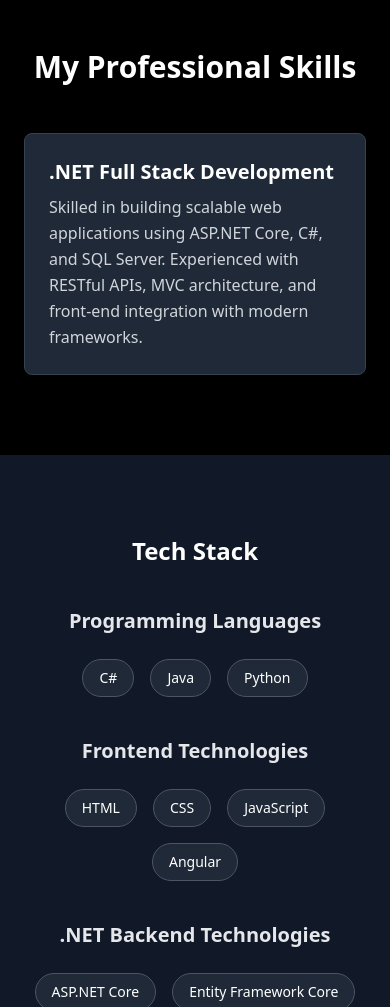
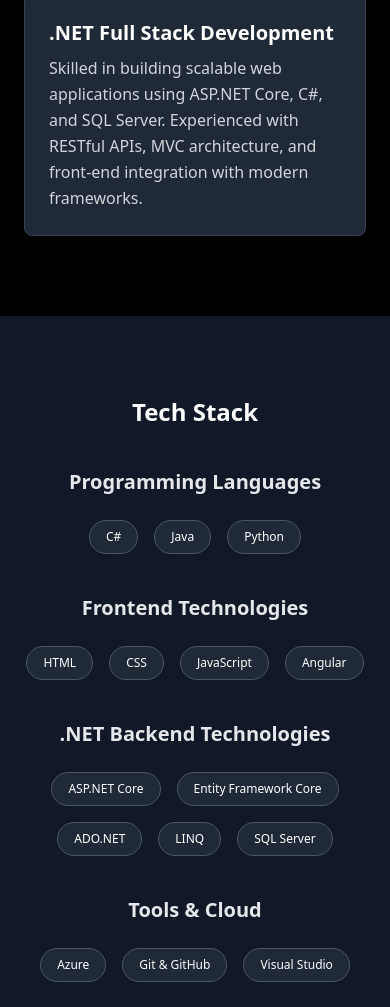
Before and after one commit to BaluAkhil/devfolio, a plain HTML site: page Website/index.html in a window 390 px wide. Shown: the part 993-2000 px from the top of the page. Drawn offline with nearby package versions, Linux system fonts and the light colour scheme.

Commit message:
Updated portfolio code

```diff
--- a/Website/index.html
+++ b/Website/index.html
@@ -10,14 +10,13 @@
 
 <body class="bg-black text-white font-sans">
 
-  <!-- Navbar -->
   <header class="border-b sticky top-0 bg-gray-900 z-80 shadow-sm">
     <div class="max-w-7xl mx-auto px-8 py-4 flex justify-between items-center">
       <h1 class="text-xl font-bold flex items-center space-x-2">
         <span class="w-4 h-4 bg-teal-500 inline-block rounded-sm"></span>
         <span>Akhil Balu</span>
       </h1>
-      <nav class="space-x-8 text-sm font-large text-white">
+      <nav class="space-x-8 text-sm font-large text-white hidden md:flex">
         <a href="#about" class="hover:text-teal-400 transition">About</a>
         <a href="#skills" class="hover:text-teal-400 transition">Skills</a>
         <a href="#education" class="hover:text-teal-400 transition">Education</a>
@@ -25,13 +24,13 @@
         <a href="#projects" class="hover:text-teal-400 transition">Projects</a>
         <a href="#contact" class="hover:text-teal-400 transition">Contact</a>
       </nav>
+      <button class="md:hidden text-teal-400 text-2xl">☰</button>
     </div>
   </header>
 
-  <!-- Hero Section -->
   <section id="about" class="max-w-7xl mx-auto py-12 px-6 flex flex-col md:flex-row items-center gap-12 bg-gray-900">
     <div class="flex-1">
-      <h2 class="text-4xl md:text-5xl font-extrabold leading-tight">
+      <h2 class="text-3xl md:text-5xl font-extrabold leading-tight">
         Namaste! I’m <span class="text-teal-400">Akhil Balu</span>
       </h2>
       <p class="text-gray-300 mt-6 text-lg max-w-xl leading-relaxed">
@@ -49,15 +48,13 @@
       </div>
     </div>
 
-    <!-- Profile Image -->
     <div class="flex-1 flex justify-center">
-      <div class="w-72 h-72 md:w-80 md:h-80 bg-gray-800 rounded-full border-4 border-teal-400 overflow-hidden shadow-lg">
+      <div class="w-48 h-48 sm:w-60 sm:h-60 md:w-72 md:h-72 lg:w-80 lg:h-80 bg-gray-800 rounded-full border-4 border-teal-400 overflow-hidden shadow-lg">
         <img src="akhilphoto.jpg" alt="Portrait of Akhil Balu" class="w-full h-full object-cover" />
       </div>
     </div>
   </section>
 
-  <!-- Skills Section -->
   <section id="skills" class="py-20 bg-black px-6">
     <div class="max-w-6xl mx-auto">
       <h2 class="text-3xl font-bold text-center mb-12 text-teal-400">My Professional Skills</h2>
@@ -72,59 +69,52 @@
     </div>
   </section>
 
-  <!-- Tech Stack Section -->
 <section class="py-20 px-6 bg-gray-900">
   <div class="max-w-6xl mx-auto text-center">
     <h3 class="text-2xl font-bold mb-10 text-teal-400">Tech Stack</h3>
 
-    <!-- Programming Languages -->
     <div class="mb-10">
       <h4 class="text-xl font-semibold text-gray-200 mb-6">Programming Languages</h4>
       <div class="flex flex-wrap justify-center gap-4">
-        <span class="bg-gray-800 px-4 py-2 rounded-full border border-gray-600 text-sm font-medium hover:bg-teal-600 hover:text-white transition">C#</span>
-        <span class="bg-gray-800 px-4 py-2 rounded-full border border-gray-600 text-sm font-medium hover:bg-teal-600 hover:text-white transition">Java</span>
-        <span class="bg-gray-800 px-4 py-2 rounded-full border border-gray-600 text-sm font-medium hover:bg-teal-600 hover:text-white transition">Python</span>
+        <span class="bg-gray-800 px-4 py-2 rounded-full border border-gray-600 text-xs sm:text-sm font-medium hover:bg-teal-600 hover:text-white transition">C#</span>
+        <span class="bg-gray-800 px-4 py-2 rounded-full border border-gray-600 text-xs sm:text-sm font-medium hover:bg-teal-600 hover:text-white transition">Java</span>
+        <span class="bg-gray-800 px-4 py-2 rounded-full border border-gray-600 text-xs sm:text-sm font-medium hover:bg-teal-600 hover:text-white transition">Python</span>
       </div>
     </div>
 
-    <!-- Frontend Technologies -->
     <div class="mb-10">
       <h4 class="text-xl font-semibold text-gray-200 mb-6">Frontend Technologies</h4>
       <div class="flex flex-wrap justify-center gap-4">
-        <span class="bg-gray-800 px-4 py-2 rounded-full border border-gray-600 text-sm font-medium hover:bg-teal-600 hover:text-white transition">HTML</span>
-        <span class="bg-gray-800 px-4 py-2 rounded-full border border-gray-600 text-sm font-medium hover:bg-teal-600 hover:text-white transition">CSS</span>
-        <span class="bg-gray-800 px-4 py-2 rounded-full border border-gray-600 text-sm font-medium hover:bg-teal-600 hover:text-white transition">JavaScript</span>
-        <span class="bg-gray-800 px-4 py-2 rounded-full border border-gray-600 text-sm font-medium hover:bg-teal-600 hover:text-white transition">Angular</span>
+        <span class="bg-gray-800 px-4 py-2 rounded-full border border-gray-600 text-xs sm:text-sm font-medium hover:bg-teal-600 hover:text-white transition">HTML</span>
+        <span class="bg-gray-800 px-4 py-2 rounded-full border border-gray-600 text-xs sm:text-sm font-medium hover:bg-teal-600 hover:text-white transition">CSS</span>
+        <span class="bg-gray-800 px-4 py-2 rounded-full border border-gray-600 text-xs sm:text-sm font-medium hover:bg-teal-600 hover:text-white transition">JavaScript</span>
+        <span class="bg-gray-800 px-4 py-2 rounded-full border border-gray-600 text-xs sm:text-sm font-medium hover:bg-teal-600 hover:text-white transition">Angular</span>
       </div>
     </div>
 
-    <!-- .NET Backend Technologies -->
     <div class="mb-10">
       <h4 class="text-xl font-semibold text-gray-200 mb-6">.NET Backend Technologies</h4>
       <div class="flex flex-wrap justify-center gap-4">
-        <span class="bg-gray-800 px-4 py-2 rounded-full border border-gray-600 text-sm font-medium hover:bg-teal-600 hover:text-white transition">ASP.NET Core</span>
-        <span class="bg-gray-800 px-4 py-2 rounded-full border border-gray-600 text-sm font-medium hover:bg-teal-600 hover:text-white transition">Entity Framework Core</span>
-        <span class="bg-gray-800 px-4 py-2 rounded-full border border-gray-600 text-sm font-medium hover:bg-teal-600 hover:text-white transition">ADO.NET</span>
-        <span class="bg-gray-800 px-4 py-2 rounded-full border border-gray-600 text-sm font-medium hover:bg-teal-600 hover:text-white transition">LINQ</span>
-        <span class="bg-gray-800 px-4 py-2 rounded-full border border-gray-600 text-sm font-medium hover:bg-teal-600 hover:text-white transition">SQL Server</span>
+        <span class="bg-gray-800 px-4 py-2 rounded-full border border-gray-600 text-xs sm:text-sm font-medium hover:bg-teal-600 hover:text-white transition">ASP.NET Core</span>
+        <span class="bg-gray-800 px-4 py-2 rounded-full border border-gray-600 text-xs sm:text-sm font-medium hover:bg-teal-600 hover:text-white transition">Entity Framework Core</span>
+        <span class="bg-gray-800 px-4 py-2 rounded-full border border-gray-600 text-xs sm:text-sm font-medium hover:bg-teal-600 hover:text-white transition">ADO.NET</span>
+        <span class="bg-gray-800 px-4 py-2 rounded-full border border-gray-600 text-xs sm:text-sm font-medium hover:bg-teal-600 hover:text-white transition">LINQ</span>
+        <span class="bg-gray-800 px-4 py-2 rounded-full border border-gray-600 text-xs sm:text-sm font-medium hover:bg-teal-600 hover:text-white transition">SQL Server</span>
       </div>
     </div>
 
-    <!-- Tools & Cloud -->
     <div>
       <h4 class="text-xl font-semibold text-gray-200 mb-6">Tools & Cloud</h4>
       <div class="flex flex-wrap justify-center gap-4">
-        <span class="bg-gray-800 px-4 py-2 rounded-full border border-gray-600 text-sm font-medium hover:bg-teal-600 hover:text-white transition">Azure</span>
-        <span class="bg-gray-800 px-4 py-2 rounded-full border border-gray-600 text-sm font-medium hover:bg-teal-600 hover:text-white transition">Git & GitHub</span>
-        <span class="bg-gray-800 px-4 py-2 rounded-full border border-gray-600 text-sm font-medium hover:bg-teal-600 hover:text-white transition">Visual Studio</span>
+        <span class="bg-gray-800 px-4 py-2 rounded-full border border-gray-600 text-xs sm:text-sm font-medium hover:bg-teal-600 hover:text-white transition">Azure</span>
+        <span class="bg-gray-800 px-4 py-2 rounded-full border border-gray-600 text-xs sm:text-sm font-medium hover:bg-teal-600 hover:text-white transition">Git & GitHub</span>
+        <span class="bg-gray-800 px-4 py-2 rounded-full border border-gray-600 text-xs sm:text-sm font-medium hover:bg-teal-600 hover:text-white transition">Visual Studio</span>
       </div>
     </div>
 
   </div>
 </section>
 
-
-  <!-- Education Section -->
 <section id="education" class="py-20 bg-black px-6">
   <div class="max-w-5xl mx-auto text-center">
     <h2 class="text-3xl font-bold mb-10 text-teal-400">Education</h2>
@@ -141,7 +131,6 @@
   </div>
 </section>
 
-<!-- Internship Experience -->
 <section id="experience" class="bg-gray-900 py-20 px-6">
   <div class="max-w-5xl mx-auto text-center">
     <h2 class="text-3xl font-bold text-teal-400 mb-12">Internship Experience</h2>
@@ -156,20 +145,15 @@
   </div>
 </section>
 
-
-  <!-- Projects Section -->
 <section id="projects" class="py-20 bg-black px-6">
   <div class="max-w-6xl mx-auto">
     <h2 class="text-3xl font-bold text-center mb-12 text-teal-400">My Projects</h2>
 
     <div class="grid md:grid-cols-2 gap-8">
-
-      <!-- Project 1 -->
       <div class="bg-gray-800 border border-gray-700 rounded-lg overflow-hidden shadow-md hover:shadow-lg transition">
         <img
           src="https://images.unsplash.com/photo-1605902711622-cfb43c4437b5?auto=format&fit=crop&w=1200&q=80"
-          alt="AI-Powered Credit Risk Prediction"
-          class="w-full h-48 object-cover"
+          class="w-full h-40 sm:h-48 object-cover"
         >
         <div class="p-4">
           <h4 class="text-lg font-bold text-white mb-3">AI-Powered Credit Risk Prediction</h4>
@@ -184,12 +168,10 @@
         </div>
       </div>
 
-      <!-- Project 2 -->
       <div class="bg-gray-800 border border-gray-700 rounded-lg overflow-hidden shadow-md hover:shadow-lg transition">
         <img
           src="https://images.unsplash.com/photo-1519389950473-47ba0277781c?auto=format&fit=crop&w=1200&q=80"
-          alt="Real-Time Chat Application"
-          class="w-full h-48 object-cover"
+          class="w-full h-40 sm:h-48 object-cover"
         >
         <div class="p-4">
           <h4 class="text-lg font-bold text-white mb-3">Real-Time Chat Application</h4>
@@ -208,7 +190,6 @@
   </div>
 </section>
 
-  <!-- Contact Section -->
 <section id="contact" class="py-20 bg-gray-900 px-6 text-center">
   <div class="max-w-3xl mx-auto">
     <h2 class="text-3xl font-bold mb-2 text-teal-400">Contact Me</h2>
@@ -217,7 +198,7 @@
       I’m always open to discussing new projects, creative ideas, or opportunities to contribute to impactful work.
     </p>
 
-      <div class="flex flex-col sm:flex-row justify-center items-center gap-6 text-sm font-medium text-gray-300 mb-6">
+    <div class="flex flex-col sm:flex-row justify-center items-center gap-3 sm:gap-6 text-sm font-medium text-gray-300 mb-6">
       <a href="mailto:baluakhil4444@gmail.com" class="flex items-center gap-2 hover:text-teal-400 transition">
         📧 <span>baluakhil4444@gmail.com</span>
       </a>
```
Lines whose indentation alone changed are shown as unchanged.
